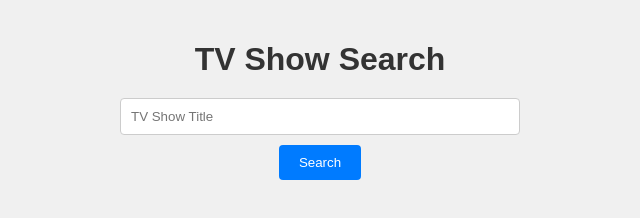
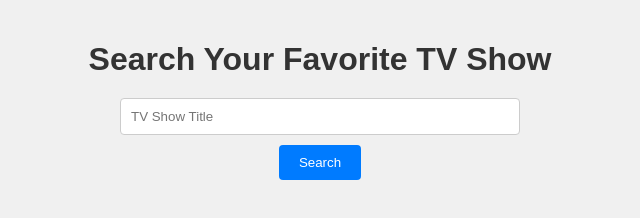
Before and after one commit to zhritik007/tvShowSearchApp, a plain HTML site: page index.html in a window 1280 px wide. Shown: the whole page, without its empty margins (320-960 px from the left). Drawn offline with nearby package versions, Linux system fonts and the light colour scheme.

```diff
--- a/index.html
+++ b/index.html
@@ -7,7 +7,7 @@
     <title>Your Page Title</title>
   </head>
   <body>
-    <h1>TV Show Search</h1>
+    <h1>Search Your Favorite TV Show</h1>
 
     <form id="searchForm">
       <input type="text" placeholder="TV Show Title" name="query" />
```
